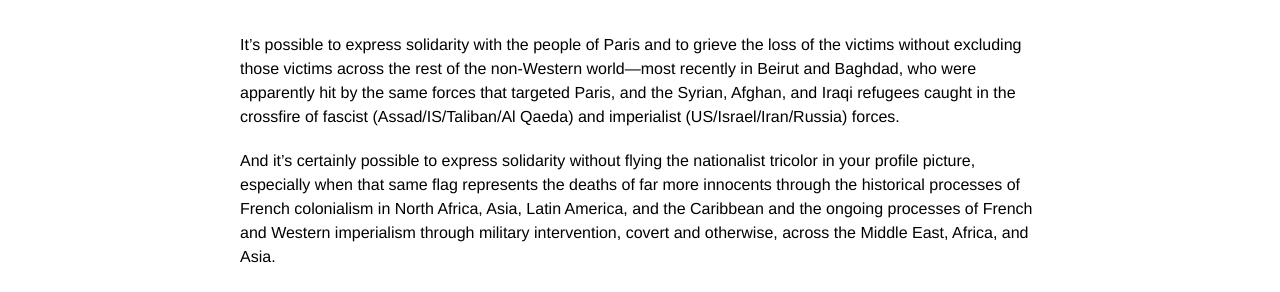
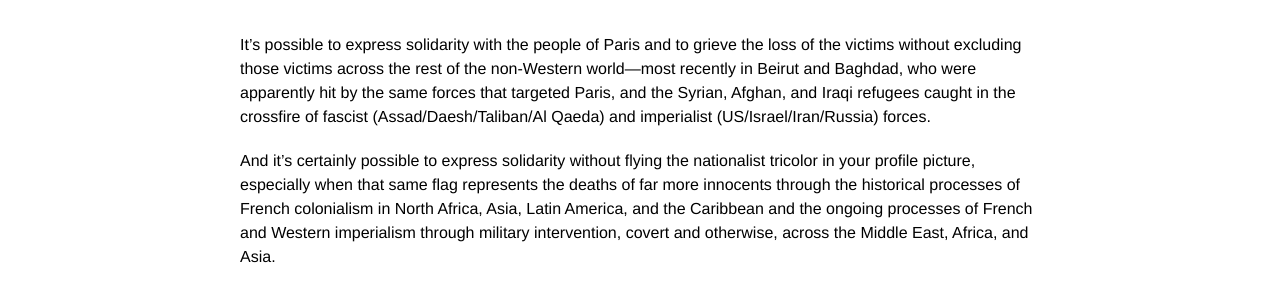
Before and after one commit to jauzeyimam/jauzeyimam.github.io, a Jekyll site: the page built from _posts/2015-11-14-on-paris.md, in a window 1280 px wide. Shown: the part 211-503 px from the top of the page. Built offline with Jekyll 4.4.1, drawn with Linux system fonts in a browser that asks for light colours.

```diff
--- a/_posts/2015-11-14-on-paris.md
+++ b/_posts/2015-11-14-on-paris.md
@@ -3,7 +3,7 @@ layout: post
 title: On Paris, Lebanon, Beirut and the French Flag Temporary Profile Picture
 ---
 
-It's possible to express solidarity with the people of Paris and to grieve the loss of the victims without excluding those victims across the rest of the non-Western world—most recently in Beirut and Baghdad, who were apparently hit by the same forces that targeted Paris, and the Syrian, Afghan, and Iraqi refugees caught in the crossfire of fascist (Assad/IS/Taliban/Al Qaeda) and imperialist (US/Israel/Iran/Russia) forces.
+It's possible to express solidarity with the people of Paris and to grieve the loss of the victims without excluding those victims across the rest of the non-Western world—most recently in Beirut and Baghdad, who were apparently hit by the same forces that targeted Paris, and the Syrian, Afghan, and Iraqi refugees caught in the crossfire of fascist (Assad/Daesh/Taliban/Al Qaeda) and imperialist (US/Israel/Iran/Russia) forces.
 
 And it's certainly possible to express solidarity without flying the nationalist tricolor in your profile picture, especially when that same flag represents the deaths of far more innocents through the historical processes of French colonialism in North Africa, Asia, Latin America, and the Caribbean and the ongoing processes of French and Western imperialism through military intervention, covert and otherwise, across the Middle East, Africa, and Asia.
 
```
Also changed, not shown: _posts/2015-11-15-regarding-meanness.md (added, +9 -0 lines).
